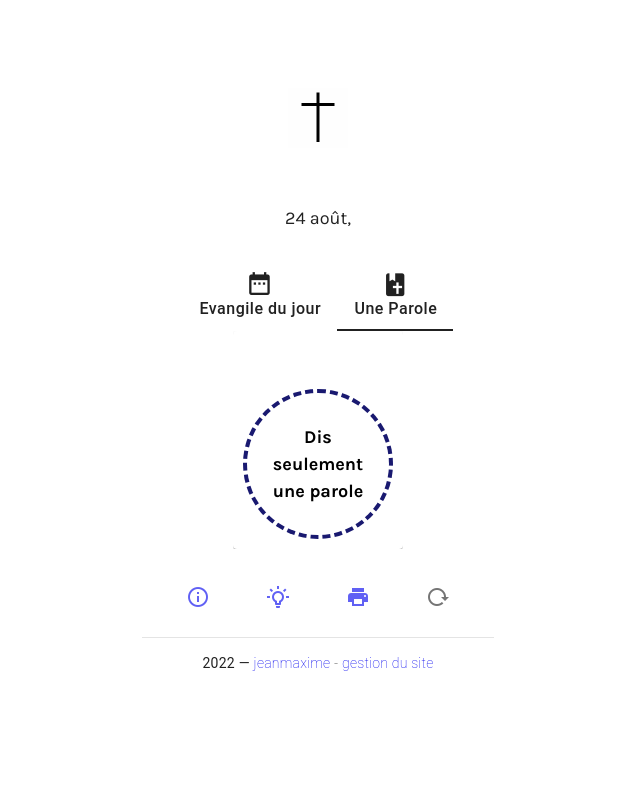
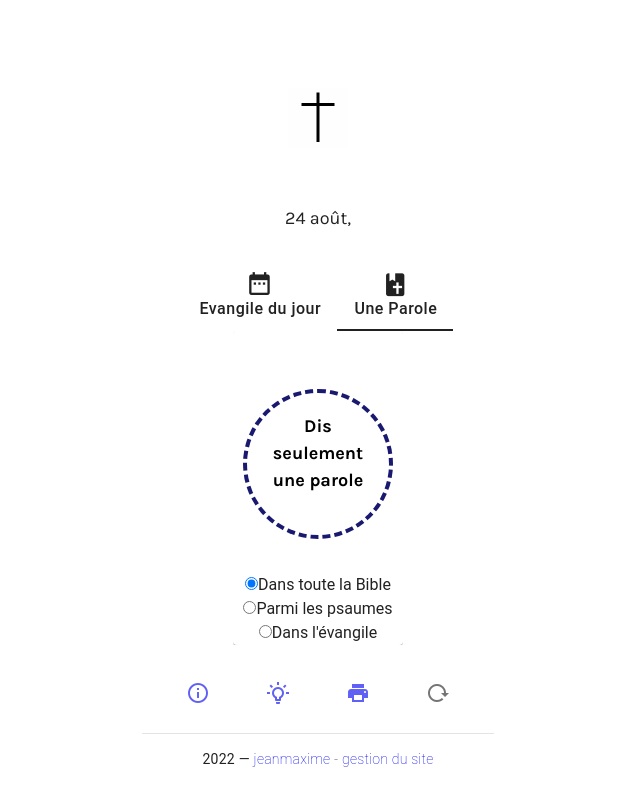
Before and after one commit to jmcob/uneparole.love, a Vue app: page / in a window 1280 px wide. Shown: the top 806 px of the page, without its empty margins (322-962 px from the left). Built offline with nearby package versions, Linux system fonts and the light colour scheme; no server answers; the database is empty.

Commit message:
filtres ajoutés !

```diff
--- a/package.json
+++ b/package.json
@@ -1,6 +1,6 @@
 {
   "name": "uneparole",
-  "version": "1.1.0",
+  "version": "1.2.0",
   "private": true,
   "scripts": {
     "serve": "vite preview",
--- a/src/components/BlueButton.vue
+++ b/src/components/BlueButton.vue
@@ -1,17 +1,31 @@
 <template>
   <div class="button-container">
-    <h1>
-      <div v-if="this.$store.state.wordClick"></div>
-
-      <button
-        v-else
-        @click="DisplayParole()"
+    <div v-if="this.$store.state.wordClick"></div>
+    <div v-else>
+      <h1
+        @click="DisplayParole(all, ps, gosp)"
         :style="{ animationName: 'spin' }"
         class="button"
       >
-        Dis seulement une parole
-      </button>
-    </h1>
+        <button>Dis seulement une parole</button>
+      </h1>
+      <br />
+
+      <div>
+        <input type="radio" id="all" name="drone" v-model="all" checked />
+        <label for="all">Dans toute la Bible</label>
+      </div>
+
+      <div>
+        <input type="radio" id="ps" name="drone" v-model="ps" />
+        <label for="ps">Parmi les psaumes</label>
+      </div>
+
+      <div>
+        <input type="radio" id="gosp" name="drone" v-model="gosp" />
+        <label for="gosp">Dans l'évangile</label>
+      </div>
+    </div>
   </div>
 </template>
 
@@ -21,5 +35,12 @@ export default {
     DisplayParole: Function,
     animation: Boolean,
   },
+  data() {
+    return {
+      all: false,
+      gosp: false,
+      ps: false,
+    };
+  },
 };
 </script>
--- a/src/components/Informations.vue
+++ b/src/components/Informations.vue
@@ -26,7 +26,7 @@
     <div class="148">
     <h3>Version et impression</h3>
       <p>
-        Version 1.1 : août 2022 –
+        Version 1.2 : août 2022 –
         <strong>traduction liturgique <a href="aelf.org">AELF</a></strong
         >.
       </p>
--- a/src/views/HomeView.vue
+++ b/src/views/HomeView.vue
@@ -62,7 +62,27 @@ export default {
       this.$store.state.wordcount = this.paroles.length;
     },
     // la fonction qui affiche la parole sur la page
-    async DisplayParole() {
+    async DisplayParole(all, ps, gosp) {
+      if (ps) {
+        this.paroles = [];
+        this.refs = [];
+        this.$store.state.querySnapshot.forEach((doc, index) => {
+          if (doc.data().ps) {
+            this.paroles.push(doc.data().parole);
+            this.refs.push(doc.data().ref);
+          }
+        });
+      }
+      if (gosp) {
+        this.paroles = [];
+        this.refs = [];
+        this.$store.state.querySnapshot.forEach((doc, index) => {
+          if (doc.data().gosp) {
+            this.paroles.push(doc.data().parole);
+            this.refs.push(doc.data().ref);
+          }
+        });
+      }
       let random = 0;
       random = this.GetRandomIndex(this.paroles.length);
       console.log(random);
```
